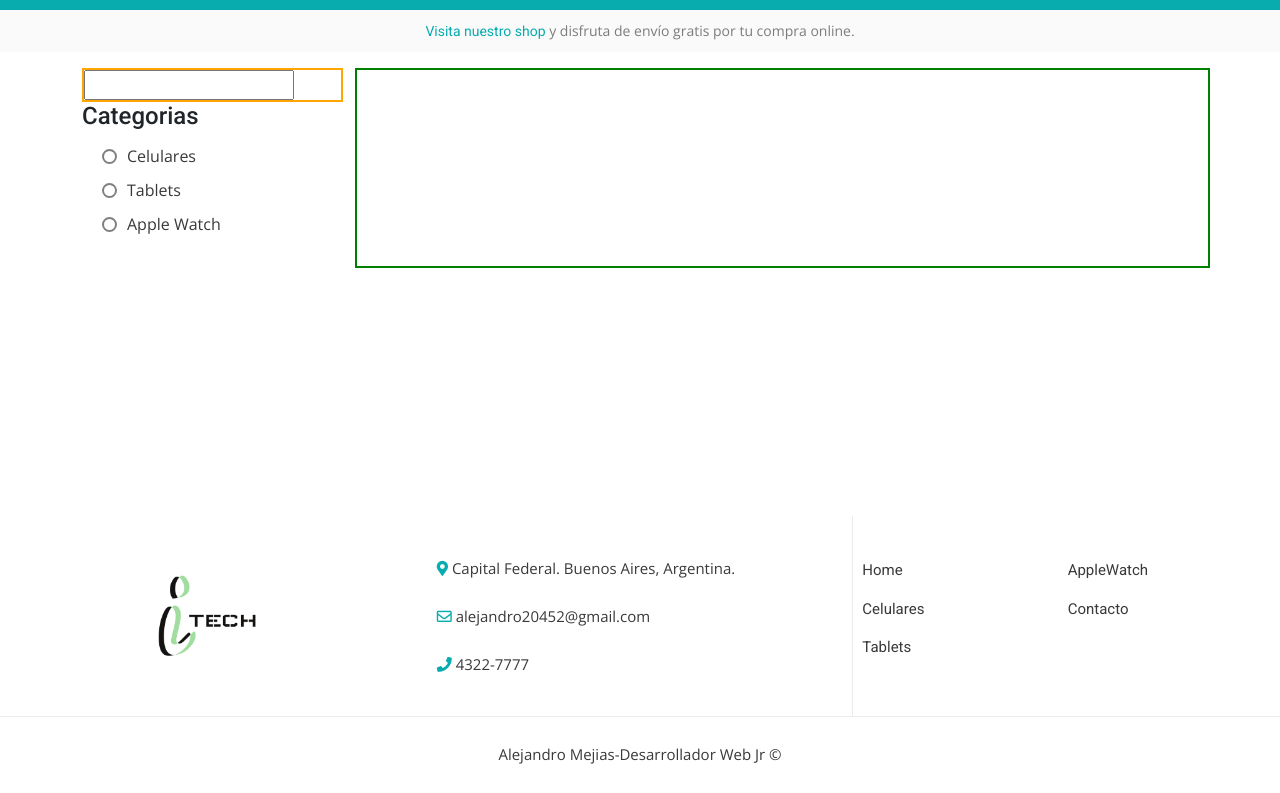
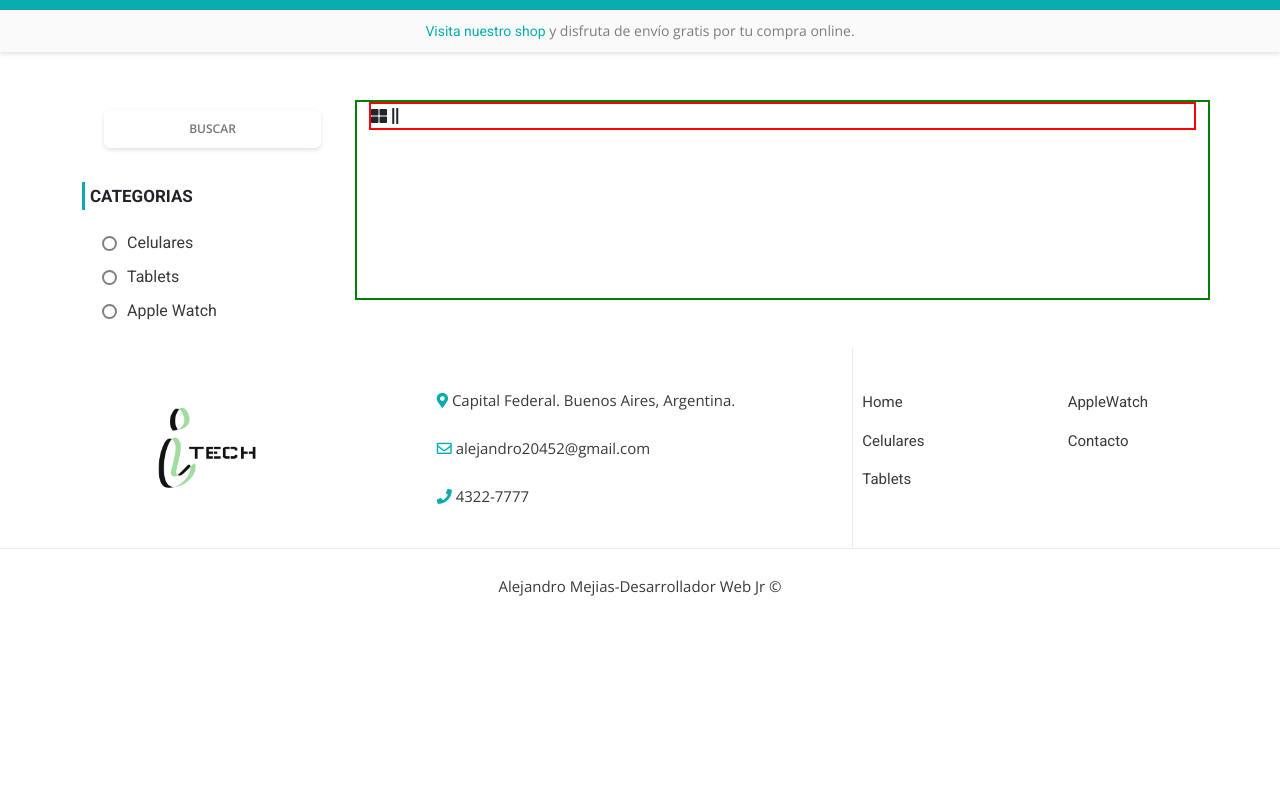
Before and after one commit to AleMejias/ITech, a website: page assets/pages/tienda.html in a window 1280 px wide. Shown: the part 66-859 px from the top of the page. After the commit the page ends 800 px from the top, so only its background shows below. Drawn offline with nearby package versions, Linux system fonts and the light colour scheme.

Commit message:
Comienzo de la seccion productos

```diff
--- a/assets/pages/tienda.html
+++ b/assets/pages/tienda.html
@@ -73,17 +73,17 @@
                 </div>
             </div>
         </section>
-        <section class="container mt-3 productos">
+        <section class="container mt-3 productos mt-5">
             <div class="row">
                 <aside class="col-md-3">
-                    <div class="productos__barraBusqueda">
-                        <form action="">
-                            <input type="text" name="busqueda" id="">
+                    <div class="productos__barraBusqueda mb-4">
+                        <form action="" class="productos__barraBusqueda--form">
+                            <input type="text" name="busqueda" placeholder = "BUSCAR" id="">
                         </form>
                     </div>
                     <div class="productos__categorias">
-                        <h4 class="productos__categorias--titulo">Categorias</h4>
-                        <form action="" class="productos__categorias--form">
+                        <h4 class="productos__categorias--titulo">CATEGORIAS</h4>
+                        <form action="" class="productos__categorias--form mt-3">
                           <input type="radio" name="categoria" id="celulares">
                           <label for="celulares">Celulares</label>
 
@@ -95,9 +95,18 @@
                         </form>
                     </div>
                 </aside>
-                <div class="col-md-9" style="border: 2px solid green;height: 200px;">
-
-                </div>
+                <section class="col-md-9" style="border: 2px solid green;height: 200px;">
+                  <div style="border: 2px solid red;">
+                    <nav>
+                      <span>
+                        <i class="fas fa-th-large"></i>
+                      </span>
+                      <span>
+                        <i class="fas fa-grip-lines-vertical"></i>
+                      </span>
+                    </nav>
+                  </div>
+                </section>
             </div>
         </section>
     </main>
--- a/assets/scss/styles.scss
+++ b/assets/scss/styles.scss
@@ -79,6 +79,7 @@ Enlace al shop de nuestra pagina
   padding: 10px;
   font-size: 14px;
   color: #7c7c7c;
+  box-shadow: 0px 2px 4px rgba(219, 219, 219,0.8);
   .shop__contenedor{
     display: flex;
     justify-content: center;
@@ -394,14 +395,41 @@ PIE DE PAGINA
   }
 }
 
+/*
+**************************************************************************************
+ESTILOS PARA LA TIENDA
+**************************************************************************************
+*/
 .productos{
   height:400px;
-  aside{
   height: 200px;
   .productos__barraBusqueda{
-      border: 2px solid orange;
+    padding: 10px;
+    form{
+      display: flex;
+      justify-content: center;
+      width: 100%;
+    }
+    input{
+      width: 90%;
+      text-align: center;
+      font-size: 12px;
+      font-weight: 600;
+      border: none;
+      box-shadow: 0px 2px 4px rgba(219, 219, 219,0.8);
+      padding: 10px;
+      border-radius: 6px;
+      outline: none;
+    }
   }
   .productos__categorias{
+    .productos__categorias--titulo{
+      padding: 4px 5px;
+      font-family: "Roboto";
+      font-size: 17px;
+      font-weight: 600;
+      border-left: 3px solid $verde_principal;
+    }
     .productos__categorias--form{
       display: flex;
       flex-direction: column;
@@ -410,6 +438,7 @@ PIE DE PAGINA
       }
       label{
         /* display: inline-block; */
+        font-family: "Roboto";
         color: $negro_opaco;
         padding: 5px 15px 5px 45px;
         position: relative;
@@ -433,7 +462,6 @@ PIE DE PAGINA
     }
   }
 }
-}
 /*
 **************************************************************************************
 Clase para mostrar/quitar elementos segun corresponda
```
Also changed, not shown: assets/css/styles.css. Lines whose indentation alone changed are shown as unchanged.
